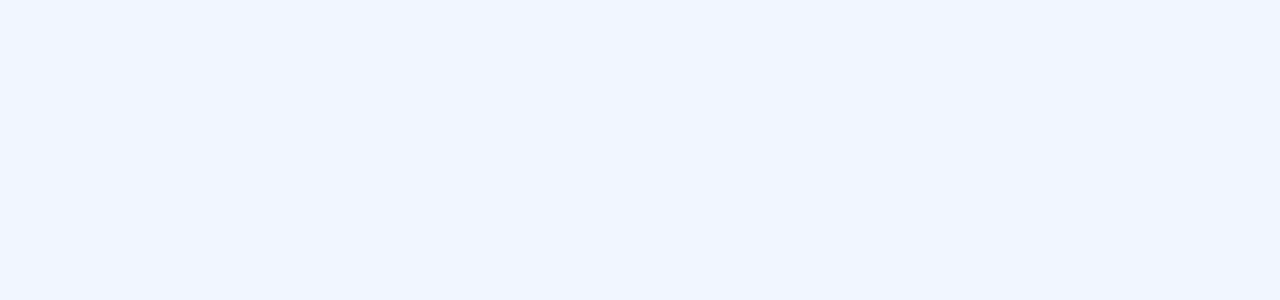
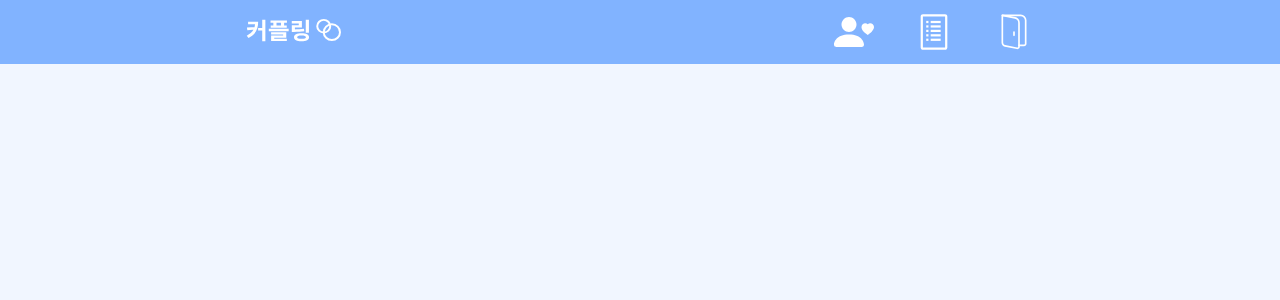
Before and after one commit to Couple-ring/Couple-ring_Front, a React (Create React App) app: page /signup in a window 1280 px wide. Before the commit this address had no page. Shown: the top 300 px of the page. Built offline with nearby package versions, Linux system fonts and the light colour scheme.

Commit message:
Setting✨ 라우트 세팅

```diff
--- a/src/router.tsx
+++ b/src/router.tsx
@@ -1,11 +1,15 @@
 import { Route, Routes, BrowserRouter } from 'react-router-dom';
 import LoginPage from './page/LoginPage';
+import SignupPage from './page/SignupPage';
+import Header from './components/Header';
 
 function Router() {
   return (
     <BrowserRouter>
+      <Header />
       <Routes>
         <Route path='/login' element={<LoginPage />} />
+        <Route path='/signup' element={<SignupPage />} />
       </Routes>
     </BrowserRouter>
   )
```
